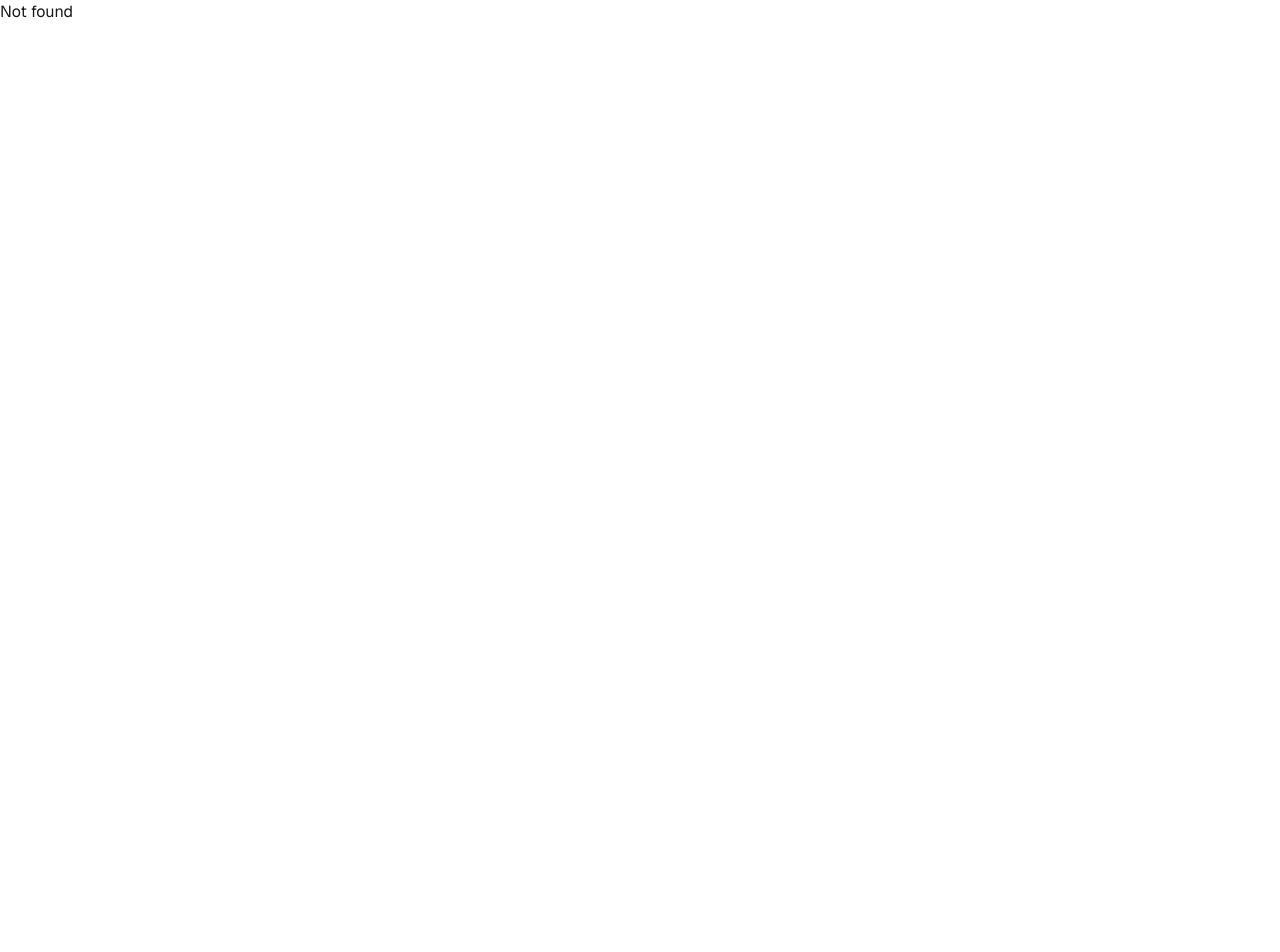
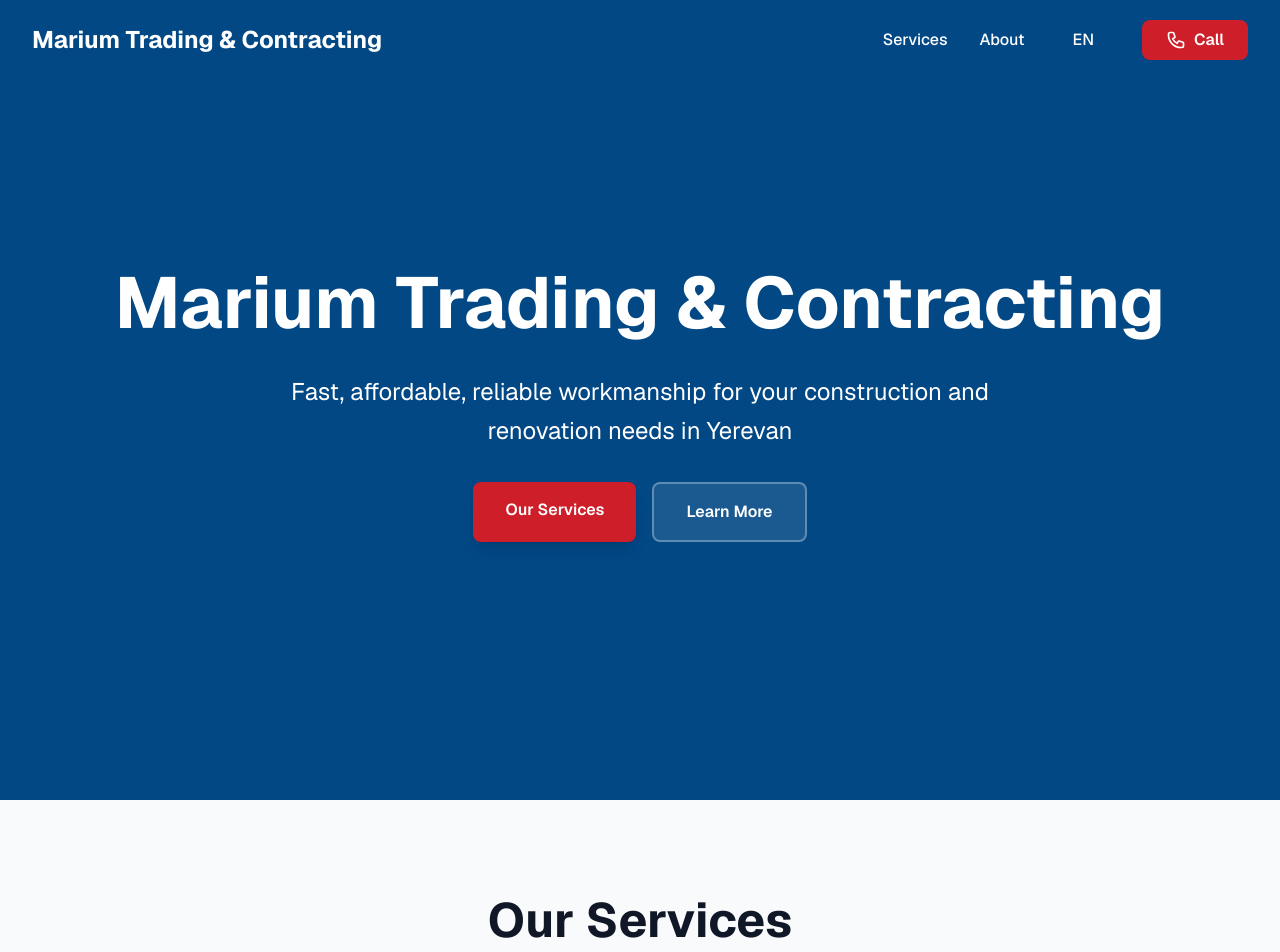
Before and after one commit to AliZok/mtc, a Next.js app: page /en in a window 1280 px wide. Shown: the top 952 px of the page. Before the commit the page ends 800 px from the top, so only its background shows below. Built offline with nearby package versions, Linux system fonts and the light colour scheme.

Commit message:
come back

```diff
--- a/app/[locale]/page.tsx
+++ b/app/[locale]/page.tsx
@@ -59,138 +59,138 @@ export default async function Home({
   ];
 
   return (
-    <div>
-      <h1>Not found</h1>
+    // <div>
+    //   <h1>Not found</h1>
+    // </div>
+    <div className="min-h-screen bg-white">
+      <Header />
+
+      {/* Hero Section */}
+      <section className="relative w-full h-screen flex items-center justify-center" style={{ backgroundColor: '#024885' }}>
+        <div className="relative z-10 max-w-6xl mx-auto px-4 sm:px-6 lg:px-8 text-center text-white">
+          <h1 className="text-5xl md:text-6xl lg:text-7xl font-bold mb-6 leading-tight">
+            {t('hero.title')}
+          </h1>
+          <p className="text-xl md:text-2xl mb-8 max-w-3xl mx-auto leading-relaxed">
+            {t('hero.subtitle')}
+          </p>
+          <div className="flex flex-col sm:flex-row gap-4 justify-center">
+            <a
+              href="#services"
+              className="px-8 py-4 text-white font-semibold rounded-lg transition-colors duration-200 shadow-lg hover:opacity-90"
+              style={{ backgroundColor: '#cd1e29' }}
+            >
+              {t('hero.ourServices')}
+            </a>
+            <a
+              href="#about"
+              className="px-8 py-4 bg-white/10 hover:bg-white/20 text-white font-semibold rounded-lg border-2 border-white/30 transition-colors duration-200 backdrop-blur-sm"
+            >
+              {t('hero.learnMore')}
+            </a>
           </div>
-    // <div className="min-h-screen bg-white">
-    //   <Header />
+        </div>
+      </section>
 
-    //   {/* Hero Section */}
-    //   <section className="relative w-full h-screen flex items-center justify-center" style={{ backgroundColor: '#024885' }}>
-    //     <div className="relative z-10 max-w-6xl mx-auto px-4 sm:px-6 lg:px-8 text-center text-white">
-    //       <h1 className="text-5xl md:text-6xl lg:text-7xl font-bold mb-6 leading-tight">
-    //         {t('hero.title')}
-    //       </h1>
-    //       <p className="text-xl md:text-2xl mb-8 max-w-3xl mx-auto leading-relaxed">
-    //         {t('hero.subtitle')}
-    //       </p>
-    //       <div className="flex flex-col sm:flex-row gap-4 justify-center">
-    //         <a
-    //           href="#services"
-    //           className="px-8 py-4 text-white font-semibold rounded-lg transition-colors duration-200 shadow-lg hover:opacity-90"
-    //           style={{ backgroundColor: '#cd1e29' }}
-    //         >
-    //           {t('hero.ourServices')}
-    //         </a>
-    //         <a
-    //           href="#about"
-    //           className="px-8 py-4 bg-white/10 hover:bg-white/20 text-white font-semibold rounded-lg border-2 border-white/30 transition-colors duration-200 backdrop-blur-sm"
-    //         >
-    //           {t('hero.learnMore')}
-    //         </a>
-    //       </div>
-    //     </div>
-    //   </section>
+      {/* Services Section */}
+      <section id="services" className="py-20 bg-gray-50">
+        <div className="max-w-7xl mx-auto px-4 sm:px-6 lg:px-8">
+          <div className="text-center mb-16">
+            <h2 className="text-4xl md:text-5xl pt-4 font-bold text-gray-900 mb-4">
+              {t('services.title')}
+            </h2>
+            <p className="text-xl text-gray-600 max-w-3xl mx-auto">
+              {t('services.subtitle')}
+            </p>
+          </div>
+          <div className="grid grid-cols-1 md:grid-cols-2 lg:grid-cols-3 gap-8">
+            {services.map((service, index) => (
+              <ServiceCard
+                key={index}
+                title={service.title}
+                description={service.description}
+                icon={service.icon}
+              />
+            ))}
+          </div>
+        </div>
+      </section>
 
-    //   {/* Services Section */}
-    //   <section id="services" className="py-20 bg-gray-50">
-    //     <div className="max-w-7xl mx-auto px-4 sm:px-6 lg:px-8">
-    //       <div className="text-center mb-16">
-    //         <h2 className="text-4xl md:text-5xl pt-4 font-bold text-gray-900 mb-4">
-    //           {t('services.title')}
-    //         </h2>
-    //         <p className="text-xl text-gray-600 max-w-3xl mx-auto">
-    //           {t('services.subtitle')}
-    //         </p>
-    //       </div>
-    //       <div className="grid grid-cols-1 md:grid-cols-2 lg:grid-cols-3 gap-8">
-    //         {services.map((service, index) => (
-    //           <ServiceCard
-    //             key={index}
-    //             title={service.title}
-    //             description={service.description}
-    //             icon={service.icon}
-    //           />
-    //         ))}
-    //       </div>
-    //     </div>
-    //   </section>
+      {/* About Section */}
+      <section id="about" className="min-h-screen bg-white flex items-center">
+        <div className="max-w-7xl mx-auto px-4 sm:px-6 lg:px-8 py-20 w-full">
+          <div className="grid grid-cols-1 lg:grid-cols-2 gap-12 items-center">
+            <div className="pt-4">
+              <h2 className="text-4xl md:text-5xl font-bold text-gray-900 mb-6">
+                {t('about.title')}
+              </h2>
+              <p className="text-lg text-gray-700 mb-4 leading-relaxed">
+                {t('about.paragraph1')}
+              </p>
+              <p className="text-lg text-gray-700 mb-4 leading-relaxed">
+                {t('about.paragraph2')}
+              </p>
+              <p className="text-lg text-gray-700 leading-relaxed">
+                {t('about.paragraph3')}
+              </p>
+            </div>
+            <div className="relative h-[500px] rounded-lg overflow-hidden shadow-xl">
+              <Image
+                src="/mtc-1.jpg"
+                alt="Marium Trading and Contracting team"
+                fill
+                className="object-cover"
+              />
+            </div>
+          </div>
+        </div>
+      </section>
 
-    //   {/* About Section */}
-    //   <section id="about" className="min-h-screen bg-white flex items-center">
-    //     <div className="max-w-7xl mx-auto px-4 sm:px-6 lg:px-8 py-20 w-full">
-    //       <div className="grid grid-cols-1 lg:grid-cols-2 gap-12 items-center">
-    //         <div className="pt-4">
-    //           <h2 className="text-4xl md:text-5xl font-bold text-gray-900 mb-6">
-    //             {t('about.title')}
-    //           </h2>
-    //           <p className="text-lg text-gray-700 mb-4 leading-relaxed">
-    //             {t('about.paragraph1')}
-    //           </p>
-    //           <p className="text-lg text-gray-700 mb-4 leading-relaxed">
-    //             {t('about.paragraph2')}
-    //           </p>
-    //           <p className="text-lg text-gray-700 leading-relaxed">
-    //             {t('about.paragraph3')}
-    //           </p>
-    //         </div>
-    //         <div className="relative h-[500px] rounded-lg overflow-hidden shadow-xl">
-    //           <Image
-    //             src="/mtc-1.jpg"
-    //             alt="Marium Trading and Contracting team"
-    //             fill
-    //             className="object-cover"
-    //           />
-    //         </div>
-    //       </div>
-    //     </div>
-    //   </section>
+      {/* Why Choose Us Section */}
+      <section className="py-20 text-white" style={{ backgroundColor: '#024885' }}>
+        <div className="max-w-7xl mx-auto px-4 sm:px-6 lg:px-8">
+          <div className="text-center mb-16">
+            <h2 className="text-4xl md:text-5xl font-bold mb-4">
+              {t('whyChooseUs.title')}
+            </h2>
+          </div>
+          <div className="grid grid-cols-1 md:grid-cols-3 gap-8">
+            <div className="text-center">
+              <div className="flex justify-center mb-4">
+                <HiOutlineHandRaised size={48} className="text-white" />
+              </div>
+              <h3 className="text-2xl font-bold mb-3">{t('whyChooseUs.directContact.title')}</h3>
+              <p className="text-white/80">
+                {t('whyChooseUs.directContact.description')}
+              </p>
+            </div>
+            <div className="text-center">
+              <div className="flex justify-center mb-4">
+                <HiOutlineCurrencyDollar size={48} className="text-white" />
+              </div>
+              <h3 className="text-2xl font-bold mb-3">{t('whyChooseUs.transparentPricing.title')}</h3>
+              <p className="text-white/80">
+                {t('whyChooseUs.transparentPricing.description')}
+              </p>
+            </div>
+            <div className="text-center">
+              <div className="flex justify-center mb-4">
+                <HiOutlineCheckCircle size={48} className="text-white" />
+              </div>
+              <h3 className="text-2xl font-bold mb-3">{t('whyChooseUs.qualityWorkmanship.title')}</h3>
+              <p className="text-white/80">
+                {t('whyChooseUs.qualityWorkmanship.description')}
+              </p>
+            </div>
+          </div>
+        </div>
+      </section>
 
-    //   {/* Why Choose Us Section */}
-    //   <section className="py-20 text-white" style={{ backgroundColor: '#024885' }}>
-    //     <div className="max-w-7xl mx-auto px-4 sm:px-6 lg:px-8">
-    //       <div className="text-center mb-16">
-    //         <h2 className="text-4xl md:text-5xl font-bold mb-4">
-    //           {t('whyChooseUs.title')}
-    //         </h2>
-    //       </div>
-    //       <div className="grid grid-cols-1 md:grid-cols-3 gap-8">
-    //         <div className="text-center">
-    //           <div className="flex justify-center mb-4">
-    //             <HiOutlineHandRaised size={48} className="text-white" />
-    //           </div>
-    //           <h3 className="text-2xl font-bold mb-3">{t('whyChooseUs.directContact.title')}</h3>
-    //           <p className="text-white/80">
-    //             {t('whyChooseUs.directContact.description')}
-    //           </p>
-    //         </div>
-    //         <div className="text-center">
-    //           <div className="flex justify-center mb-4">
-    //             <HiOutlineCurrencyDollar size={48} className="text-white" />
-    //           </div>
-    //           <h3 className="text-2xl font-bold mb-3">{t('whyChooseUs.transparentPricing.title')}</h3>
-    //           <p className="text-white/80">
-    //             {t('whyChooseUs.transparentPricing.description')}
-    //           </p>
-    //         </div>
-    //         <div className="text-center">
-    //           <div className="flex justify-center mb-4">
-    //             <HiOutlineCheckCircle size={48} className="text-white" />
-    //           </div>
-    //           <h3 className="text-2xl font-bold mb-3">{t('whyChooseUs.qualityWorkmanship.title')}</h3>
-    //           <p className="text-white/80">
-    //             {t('whyChooseUs.qualityWorkmanship.description')}
-    //           </p>
-    //         </div>
-    //       </div>
-    //     </div>
-    //   </section>
+      {/* Owner Section */}
+      <OwnerSection />
 
-    //   {/* Owner Section */}
-    //   <OwnerSection />
+      <Footer />
 
-    //   <Footer />
-
-    // </div>
+    </div>
   );
 }
```
Lines whose indentation alone changed are shown as unchanged.
